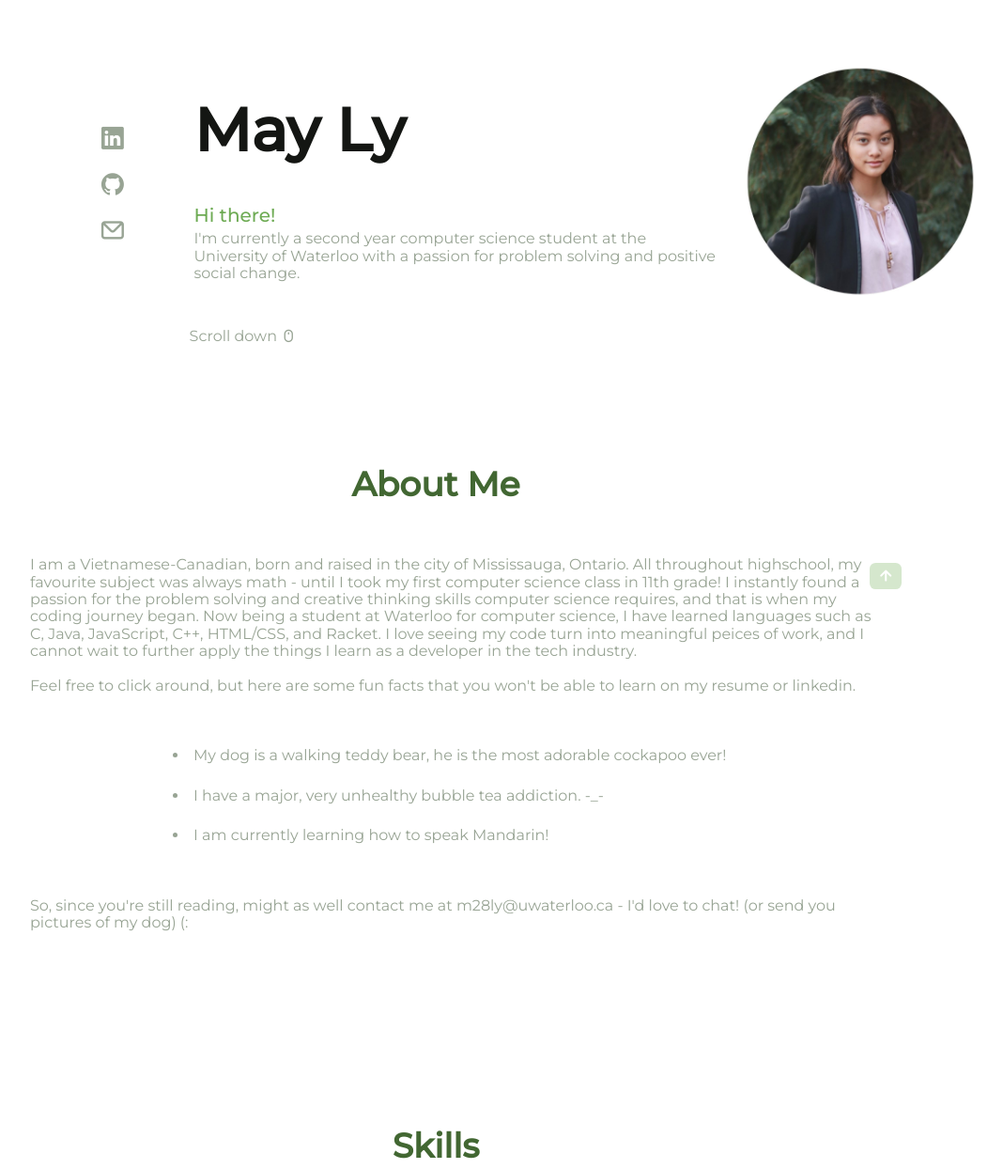
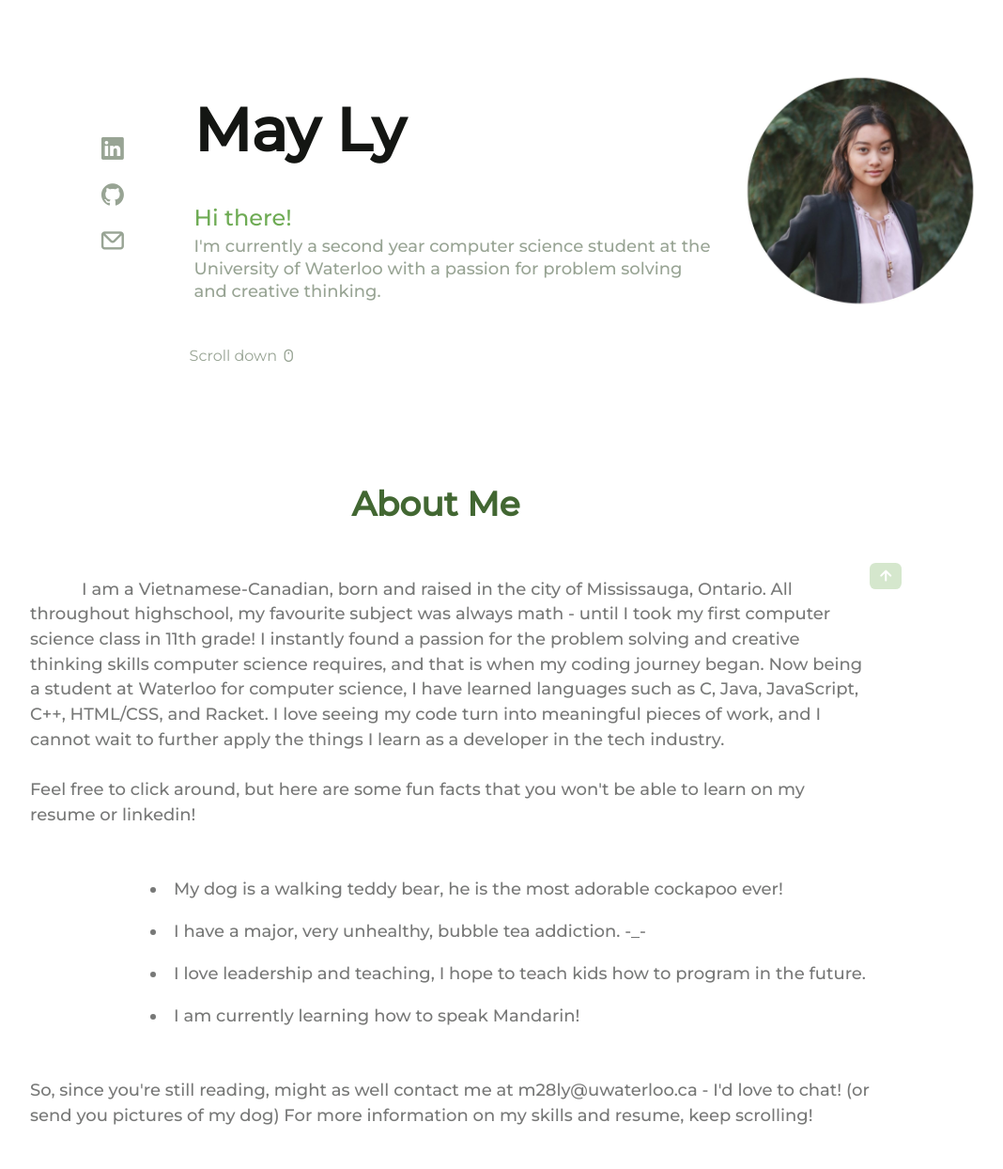
Before and after one commit to mayxly/Portfolio-May-Ly, a plain HTML site: page index.html in a window 1280 px wide. Shown: the part 93-1337 px from the top of the page at 94% size, without its empty margins (176-1244 px from the left). Drawn offline with nearby package versions, Linux system fonts and the light colour scheme; a web font is replaced by a local one.

Commit message:
Finish writing about me description paragraph.

```diff
--- a/css/styles.css
+++ b/css/styles.css
@@ -262,7 +262,7 @@
     }
 
     .home_subtitle {
-        font-size: var(--h3-font-size);
+        font-size: 24px;
         color: hsl(var(--hue-colour), 34%, 50%);
         font-weight: var(--font-medium);
         margin-bottom: var(--mb-0-25);
@@ -271,6 +271,9 @@
     .home_description {
         margin-bottom: var(--mb-2);
         color: var(--sage-dull);
+        line-height: 18pt;
+        font-weight: 410;
+        font-size: 18px;
     }
 
     .home_scroll-button {
@@ -292,11 +295,28 @@
 
     .about_description {
         margin-top: var(--mb-1-5);
+        text-indent: 55px;
+        line-height: 20pt;
+        color: rgb(119, 120, 119);
+        font-weight: 410;
+        font-size: 18px;
+
+    }
+
+    .about_description2 {
+        line-height: 20pt;
+        color: rgb(119, 120, 119);
+        font-weight: 410;
+        font-size: 18px;
     }
 
     .about_item {
-        margin-left: var(--mb-1-5);
+        color: rgb(119, 120, 119);
+        font-weight: 410;
+        font-size: 18px;
     }
+
+
 
 
     /************************* Skills Page **************************/
@@ -406,6 +426,10 @@
 
     .skills_figma{
         width: 70%;
+    }
+
+    .skills_canva{
+        width: 90%
     }
 
     .skills_close .skills_list {
--- a/index.html
+++ b/index.html
@@ -89,7 +89,7 @@
                     <h3 class="home_subtitle">Hi there!</h3>
                     <p class="home_description">
                         I'm currently a second year computer science student at the University of Waterloo with a
-                        passion for problem solving and positive social change.
+                        passion for problem solving and creative thinking.
                     </p>
                 </div>
             </div>
@@ -114,24 +114,27 @@
                 was always math - until I took my first computer science class in 11th grade! I instantly found a passion for the problem solving and
                 creative thinking skills computer science requires, and that is when my coding journey began. Now being a student at Waterloo for
                 computer science, I have learned languages such as C, Java, JavaScript, C++, HTML/CSS, and Racket. I love seeing my code turn into
-                meaningful peices of work, and I cannot wait to further apply the things I learn as a developer in the tech industry.
+                meaningful pieces of work, and I cannot wait to further apply the things I learn as a developer in the tech industry.
                 <br>
                 <br>
-                Feel free to click around, but here are some fun facts that you won't be able to learn on my resume or linkedin.
+                Feel free to click around, but here are some fun facts that you won't be able to learn on my resume or linkedin!
 
             </p>
             <li class="about_item">
                 My dog is a walking teddy bear, he is the most adorable cockapoo ever!
             </li>
             <li class="about_item">
-                I have a major, very unhealthy bubble tea addiction. -_-
+                I have a major, very unhealthy, bubble tea addiction. -_-
+            </li>
+            <li class="about_item">
+                I love leadership and teaching, I hope to teach kids how to program in the future.
             </li>
             <li class="about_item">
                 I am currently learning how to speak Mandarin!
             </li>
             <p class="about_description2">
                 So, since you're still reading, might as well contact me at m28ly@uwaterloo.ca - I'd love to chat! (or send you pictures
-                of my dog) (:
+                of my dog) For more information on my skills and resume, keep scrolling!
             </p>
 
         </div>
@@ -248,6 +251,7 @@
                             </div>
                         </div>
 
+                         <!--
                         <div class="skills_data">
                             <div class="skills_titles">
                                 <h3 class="skills_name">Django</h3>
@@ -271,6 +275,7 @@
                                 </span>
                             </div>
                         </div>
+                    -->
                     </div>
                 </div>
 
@@ -321,6 +326,18 @@
                             </div>
                             <div class="skills_bar">
                                 <span class="skills_percentage skills_figma">
+
+                                </span>
+                            </div>
+                        </div>
+
+                        <div class="skills_data">
+                            <div class="skills_titles">
+                                <h3 class="skills_name">Canva</h3>
+                                <span class="skills_number">90%</span>
+                            </div>
+                            <div class="skills_bar">
+                                <span class="skills_percentage skills_canva">
 
                                 </span>
                             </div>
```
